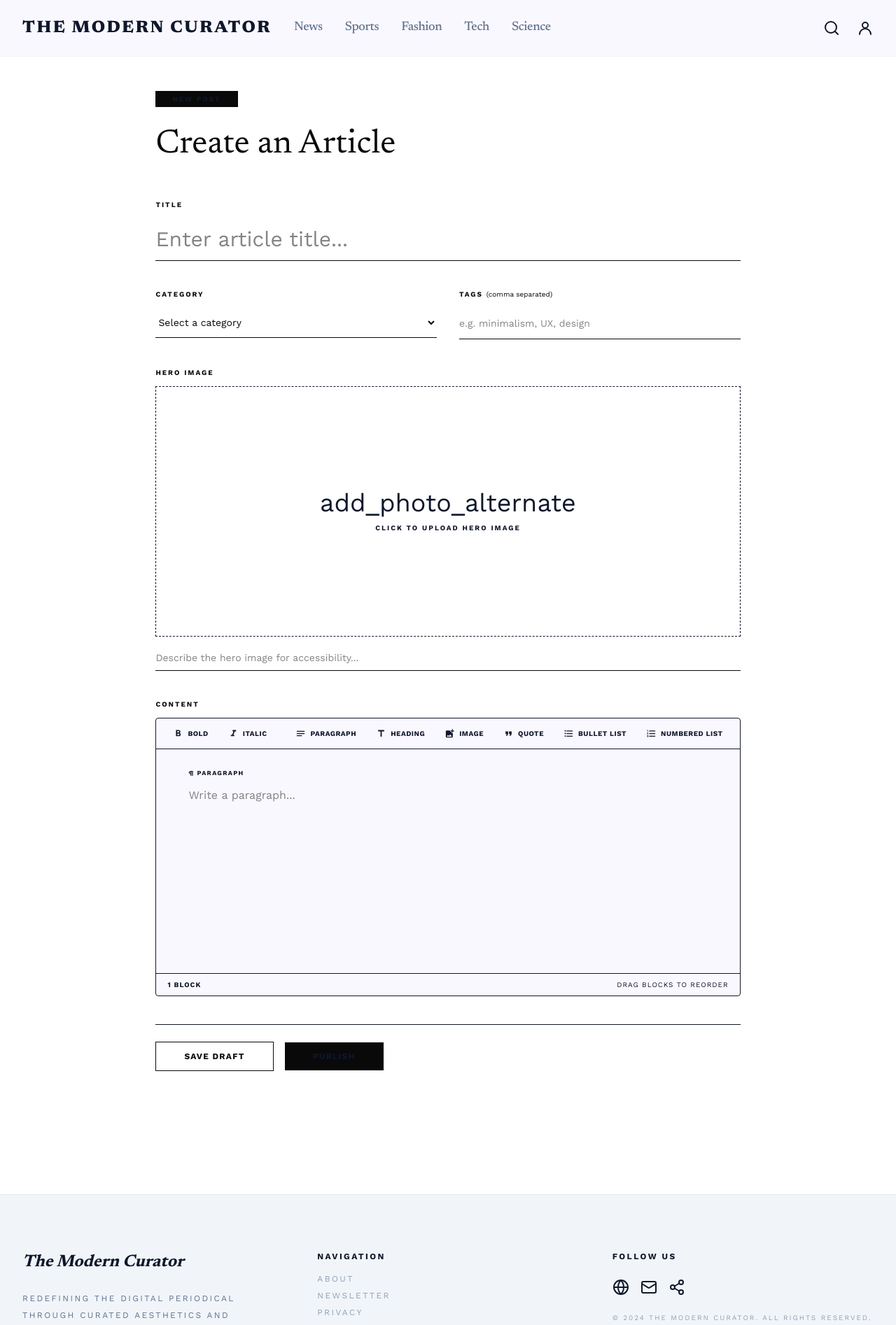
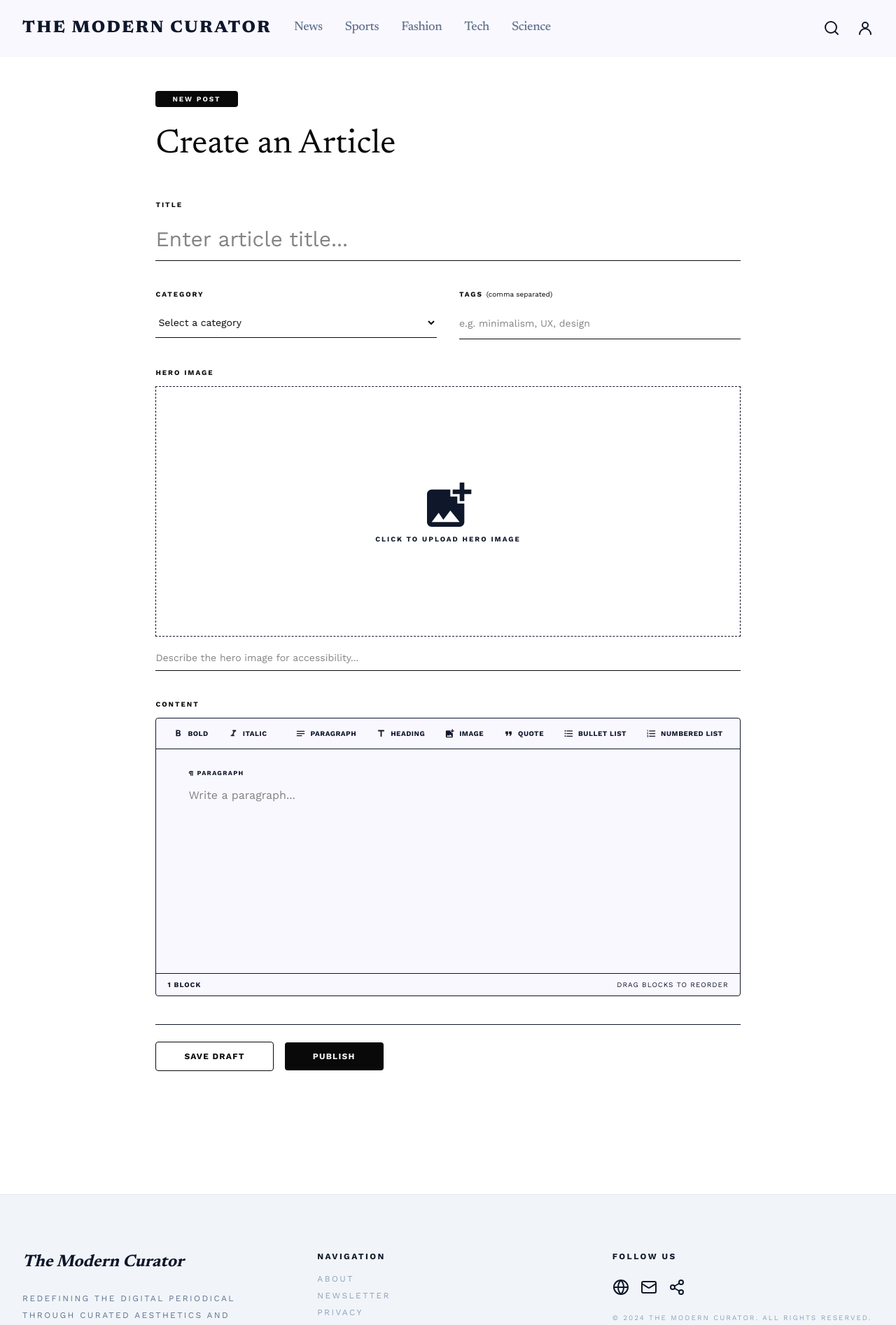
Before and after one commit to Kingsley-codes/keazzy-curator, a Next.js app: page /admin/posts/create in a window 1280 px wide. Shown: the top 1894 px of the page at 70% size. Built offline with nearby package versions, Linux system fonts and the light colour scheme.

Commit message:
final modification before majore changes

```diff
--- a/app/admin/posts/create/page.tsx
+++ b/app/admin/posts/create/page.tsx
@@ -4,6 +4,7 @@ import { useState } from "react";
 import { PostContent } from "@/types/content";
 import { PostEditor } from "@/components/createPosts/PostEditor";
 import Image from "next/image";
+import { MdAddPhotoAlternate } from "react-icons/md";
 
 interface PostForm {
   title: string;
@@ -98,7 +99,7 @@ export default function CreatePostPage() {
     <main className="max-w-4xl mx-auto px-6 pt-32 pb-24">
       {/* Page Header */}
       <div className="mb-12">
-        <div className="inline-block bg-primary text-on-primary px-6 py-1 text-[10px] font-bold tracking-[0.2em] uppercase mb-6">
+        <div className="inline-block bg-primary text-gray-100 px-6 py-1 text-[10px] font-bold tracking-[0.2em] uppercase mb-6 rounded-sm">
           New Post
         </div>
         <h1 className="font-headline text-5xl text-primary leading-tight">
@@ -207,9 +208,7 @@ export default function CreatePostPage() {
             </div>
           ) : (
             <label className="flex flex-col items-center justify-center aspect-21/9 border border-dashed border-outline/30 cursor-pointer hover:bg-surface-container-low transition-colors">
-              <span className="material-symbols-outlined text-outline text-4xl mb-2">
-                add_photo_alternate
-              </span>
+              <MdAddPhotoAlternate className="w-20 h-20" />
               <span className="text-[10px] font-bold uppercase tracking-[0.2em] text-outline">
                 Click to upload hero image
               </span>
@@ -249,7 +248,7 @@ export default function CreatePostPage() {
             type="button"
             onClick={() => handleSubmit("draft")}
             disabled={isSubmitting}
-            className="px-10 py-3 border border-outline/30 text-xs font-bold uppercase tracking-widest text-primary hover:bg-surface-container-low transition-colors disabled:opacity-40"
+            className="px-10 py-3 border rounded-sm border-outline/30 text-xs font-bold uppercase tracking-widest text-primary hover:bg-gray-800 hover:text-gray-100 transition-colors disabled:opacity-40"
           >
             {isSubmitting ? "Saving..." : "Save Draft"}
           </button>
@@ -257,7 +256,7 @@ export default function CreatePostPage() {
             type="button"
             onClick={() => handleSubmit("published")}
             disabled={isSubmitting}
-            className="px-10 py-3 bg-primary text-on-primary text-xs font-bold uppercase tracking-widest hover:opacity-90 transition-opacity disabled:opacity-40"
+            className="px-10 py-3 bg-primary text-gray-100 rounded-sm text-xs font-bold uppercase tracking-widest hover:opacity-90 transition-opacity disabled:opacity-40"
           >
             {isSubmitting ? "Publishing..." : "Publish"}
           </button>
--- a/components/createPosts/AddBlockMenu.tsx
+++ b/components/createPosts/AddBlockMenu.tsx
@@ -102,7 +102,7 @@ function PortalDropdown({ anchorRef, onAdd, onClose }: PortalDropdownProps) {
             onAdd(opt.type);
             onClose();
           }}
-          className="flex items-center gap-2.5 px-4 py-2.5 text-[10px] font-bold uppercase tracking-widest text-primary hover:bg-surface-container transition-colors w-full text-left"
+          className="flex cursor-pointer hover:bg-gray-200 items-center gap-2.5 px-4 py-2.5 text-[10px] font-bold uppercase tracking-widest text-primary hover:bg-surface-container transition-colors w-full text-left"
         >
           {opt.icon}
           {opt.label}
@@ -130,7 +130,7 @@ export function AddBlockMenu({
           ref={anchorRef}
           type="button"
           onClick={() => setOpen((o) => !o)}
-          className="flex items-center hover:bg-gray-300 px-1 gap-1 text-[10px] font-bold uppercase tracking-widest text-outline hover:text-primary transition-colors py-1"
+          className="flex items-center cursor-pointer hover:bg-gray-300 px-1 gap-1 text-[10px] font-bold uppercase tracking-widest text-outline hover:text-primary transition-colors py-1"
         >
           <MdAdd size={14} />
           Add block
@@ -160,7 +160,7 @@ export function AddBlockMenu({
                 onBold();
               }}
               title="Bold — select text in a paragraph first"
-              className="flex items-center gap-1.5 px-3 py-1.5 text-[10px] font-bold uppercase tracking-wider text-on-surface-variant hover:bg-primary hover:text-on-primary transition-colors rounded-sm"
+              className="flex items-center cursor-pointer gap-1.5 px-3 py-1.5 text-[10px] font-bold uppercase tracking-wider text-on-surface-variant hover:bg-gray-200 text-gray-900 active:text-white active:bg-primary transition-colors rounded-sm"
             >
               <MdFormatBold size={15} />
               <span>Bold</span>
@@ -174,7 +174,7 @@ export function AddBlockMenu({
                 onItalic();
               }}
               title="Italic — select text in a paragraph first"
-              className="flex items-center gap-1.5 px-3 py-1.5 text-[10px] font-bold uppercase tracking-wider text-on-surface-variant hover:bg-primary hover:text-on-primary transition-colors rounded-sm"
+              className="flex items-center cursor-pointer gap-1.5 px-3 py-1.5 text-[10px] font-bold uppercase tracking-wider text-on-surface-variant hover:bg-gray-200 text-gray-900 active:text-white active:bg-primary transition-colors rounded-sm"
             >
               <MdFormatItalic size={15} />
               <span>Italic</span>
@@ -192,7 +192,7 @@ export function AddBlockMenu({
           type="button"
           onClick={() => onAdd(opt.type)}
           title={opt.label}
-          className="flex items-center gap-1.5 px-3 py-1.5 text-[10px] font-bold uppercase tracking-wider text-on-surface-variant hover:bg-primary hover:text-on-primary transition-colors rounded-sm"
+          className="flex items-center cursor-pointer gap-1.5 px-3 py-1.5 text-[10px] font-bold uppercase tracking-wider text-on-surface-variant active:bg-primary active:text-white hover:bg-gray-200 hover:text-gray-900 active: transition-colors rounded-sm"
         >
           {opt.icon}
           <span>{opt.label}</span>
@@ -201,3 +201,14 @@ export function AddBlockMenu({
     </div>
   );
 }
+
+/*
+the italics and bold on the main toolbar do not work, but the popup toolbars work
+
+when i say the popup toolbars work, what i mean is that they add "**" and "_" respectively to the words when i select them. but that's not what i want.
+
+what i want is that the boldened or italicized words actually render as such, and clicking the icons again for such words undo the bold or italics
+
+also, the floating icons should sync with the main toolbar, such that, for example, when an italicized word is selected, both the floating toolbar and main toolbar show that the word is italicized
+
+*/
--- a/components/createPosts/ImageBlockEditor.tsx
+++ b/components/createPosts/ImageBlockEditor.tsx
@@ -42,10 +42,10 @@ export function ImageBlockEditor({ block, onUpdate }: Props) {
             key={l}
             type="button"
             onClick={() => setLayout(l)}
-            className={`text-[10px] font-bold uppercase tracking-widest px-3 py-1 rounded-sm transition-colors ${
+            className={`text-[10px] cursor-pointer font-bold uppercase tracking-widest px-3 py-1 rounded-sm transition-colors ${
               block.layout === l
-                ? "bg-primary text-on-primary"
-                : "bg-surface-container text-outline hover:text-primary"
+                ? "bg-primary text-gray-100"
+                : "bg-gray-50 text-outline hover:bg-gray-200"
             }`}
           >
             {l === "single" ? "Single" : "Side by Side"}
--- a/components/createPosts/SortableBlock.tsx
+++ b/components/createPosts/SortableBlock.tsx
@@ -58,7 +58,7 @@ export function SortableBlock({
         <button
           type="button"
           onClick={onRemove}
-          className="mt-2.5 p-1 opacity-0 group-hover:opacity-100 transition-opacity text-outline/50 hover:text-error shrink-0"
+          className="mt-2.5 p-1 cursor-pointer opacity-0 group-hover:opacity-100 rounded-full active:bg-primary active:text-white hover:bg-gray-200 transition-opacity text-outline/50 hover:text-error shrink-0"
           title="Remove block"
         >
           <MdDeleteOutline size={18} />
```
